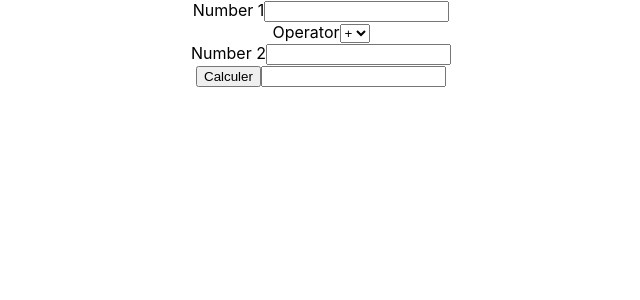
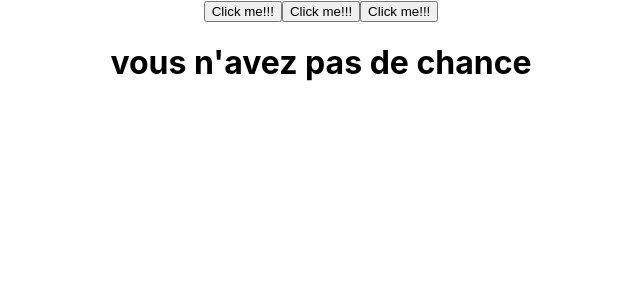
Before and after one commit to phil-form/TbReact, a React (Create React App) app: page / in a window 1280 px wide. Shown: the top 300 px of the page, without its empty margins (319-959 px from the left). Built offline with nearby package versions, Linux system fonts and the light colour scheme.

Commit message:
[COMMUNICATION] child => parent parent => child

```diff
--- a/src/App.js
+++ b/src/App.js
@@ -15,6 +15,7 @@ import BasicForm from "./demo/demo-06-forms/components/basic-form/basic-form";
 import ComplexForm from "./demo/demo-06-forms/components/complex-form/complex-form";
 import ComplexFormV2 from "./demo/demo-06-forms/components/complex-form/complex-form-v2";
 import Calculator from "./exercice/exercice-04/components/calculator/calculator";
+import ChildEvents from "./demo/demo-07-child-events/components/child-events";
 
 function App() {
   return (
@@ -52,7 +53,12 @@ function App() {
         {/*<ComplexFormV2 />*/}
 
         {/*exercice 04 forms*/}
-        <Calculator />
+        {/*<Calculator />*/}
+
+        <ChildEvents onResponse={(val) => console.log(val)}
+                     onMachin={(val) => console.log(val)}
+                     onTriggeredEvent={(val) => console.log(val)}
+                     onClick={(val) => console.log(val)}/>
     </div>
   );
 }
--- /dev/null
+++ b/src/demo/demo-07-child-events/components/child-events.jsx
@@ -0,0 +1,62 @@
+import {useState} from "react";
+
+const ExampleEvents = ({ onResponse, onTriggeredEvent, onMachin, onClick }) =>
+{
+    const handleClick1 = () =>
+    {
+        onResponse(42);
+    };
+
+    const handleClick2 = () =>
+    {
+        onTriggeredEvent("YOUPIII");
+    };
+
+    const handleClick3 = () =>
+    {
+
+        onMachin("test 1234 =");
+        onClick('ON CLICK');
+    };
+
+    return (
+        <>
+            <button onClick={handleClick1}>Click me!!!</button>
+            <button onClick={handleClick2}>Click me!!!</button>
+            <button onClick={handleClick3}>Click me!!!</button>
+        </>
+    );
+}
+
+const SecondChild = ({ number }) =>
+{
+    return (
+        <>
+            <h1>{ number === 42 ? "42 est la réponse universelle!!!" : "vous n'avez pas de chance" }</h1>
+        </>
+    );
+}
+
+const ChildEvents = () =>
+{
+    const [number, setNumber] = useState(5);
+
+    const handleOnResponse = (val) =>
+    {
+        setNumber(val);
+        console.log(val);
+    }
+
+    return (
+        <>
+            <ExampleEvents onResponse={handleOnResponse}
+                         onMachin={(val) => console.log(val)}
+                         onTriggeredEvent={(val) => console.log(val)}
+                         onClick={(val) => console.log(val)}/>
+
+            <SecondChild number={number} />
+        </>
+    );
+}
+
+export default ChildEvents;
```
